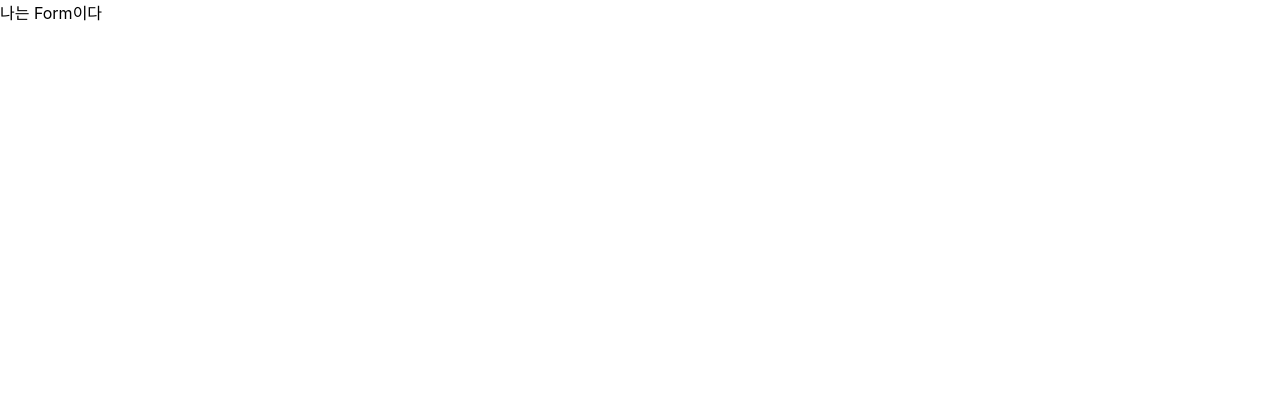
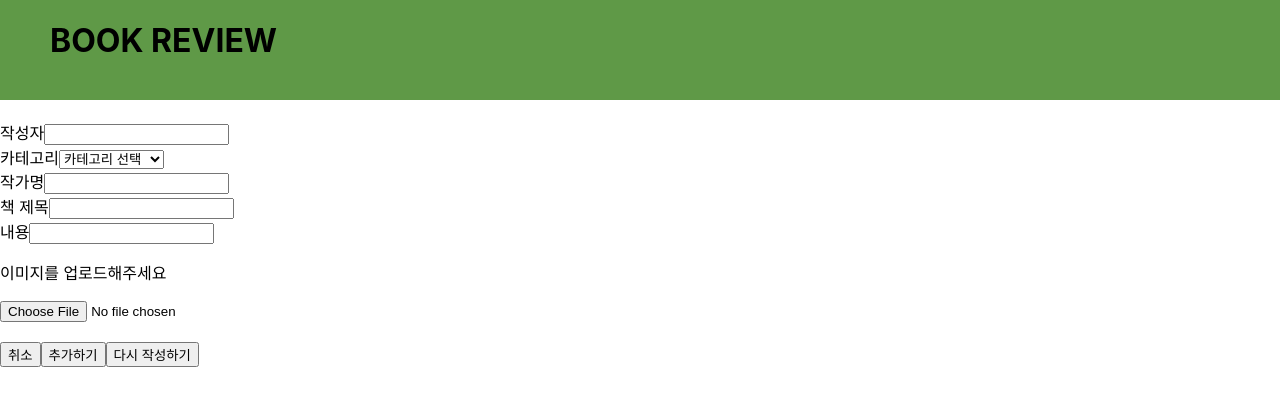
Before and after one commit to sooo0y/Book_Review, a React (Create React App) app: page /form in a window 1280 px wide. Shown: the top 406 px of the page. Built offline with nearby package versions, Linux system fonts and the light colour scheme.

Commit message:
헤더 고정, 모듈 세분화,  Form과 Post 반영, 리스트에 스테이트 추가 기능 완료

```diff
--- a/src/components/Form.jsx
+++ b/src/components/Form.jsx
@@ -1,10 +1,136 @@
 import React from "react";
-import styled from "styled-components";
+// import styled from "styled-components";
+import { useNavigate } from "react-router-dom";
+import { useDispatch } from "react-redux";
+import { useState } from "react";
+import { addPost } from "../redux/modules/form";
 
+let number = 4;
 const Form = () => {
+  const navigate = useNavigate();
+  const dispatch = useDispatch();
 
-  return <div>나는 Form이다</div>
+  const initialState = {
+    id: 0,
+    username: "",
+    // category:"",
+    title: "",
+    writer: "",
+    body: "",
+  };
 
+  const [post, setPost] = useState(initialState);
+
+  const onChangeHandler = (event) => {
+    const { name, value } = event.target;
+    setPost({...post, [name]: value, id: number});
+  };
+
+  const onSubmitHandler = (event) => {
+    event.preventDefault();
+    dispatch(addPost({...post, id: number}));
+    setPost(initialState);
+    number++;
+    navigate('/')
+  };
+
+  const [imageSrc, setImageSrc] = useState('');
+
+  const imageUpload = (fileBlob) => {
+
+    const reader = new FileReader();
+    reader.readAsDataURL(fileBlob);
+
+    return new Promise((resolve) => {
+      reader.onload = () => {
+        setImageSrc(reader.result);
+        resolve();
+      };
+    });
+  };
+
+
+  return (
+    <form onSubmit={onSubmitHandler}>
+      <div>
+        <div>
+          <label>작성자</label>
+          <input
+          type="text"
+          name="username"
+          value={post.username}
+          onChange={onChangeHandler}
+          />
+        </div>
+        <div>
+          <label>카테고리</label>
+          <select name="category">
+            <option value="">카테고리 선택</option>
+            <option value="소설•시•에세이">소설•시•에세이</option>
+            <option value="자기계발">자기계발</option>
+            <option value="인문학•역사">인문학•역사</option>
+            <option value="경제•경영">경제•경영</option>
+            <option value="자연과학">자연과학</option>
+            <option value="철학•예술•종교">철학•예술•종교</option>
+            <option value="기타">기타</option>
+          </select>
+        </div>
+        <div>
+          <label>작가명</label>
+          <input
+          type="text"
+          name="writer"
+          value={post.writer}
+          onChange={onChangeHandler}
+          />
+        </div>
+        <div>
+          <label>책 제목</label>
+          <input
+          type="text"
+          name="title"
+          value={post.title}
+          onChange={onChangeHandler}
+          />
+        </div>
+        <div>
+          <label>내용</label>
+          <input
+          type="text"
+          name="body"
+          value={post.body}
+          onChange={onChangeHandler}
+          />
+        </div>
+        <div>
+          </div>
+            <p>이미지를 업로드해주세요</p>
+            <input type="file" accept="image/*" onChange={(e) => {
+        imageUpload(e.target.files[0]); }}/>
+            <div className="preview">
+                    {imageSrc && <img src={imageSrc} alt="preview-img" width="200px" height="250px" />}
+            </div>
+          <div>
+            <br></br>
+          <div>
+            <button onClick={() => { navigate('/') }}>취소</button>
+            <button>추가하기</button>
+            <button onClick={() => setPost(initialState) }>다시 작성하기</button>
+          </div>
+        </div>
+      </div>
+    </form>
+  );
 };
-
+// const StContainerForm = styled.div`
+//   background-color: whitesmoke;
+//   width: 100%;
+//   max-width: 1200px;
+//   min-width: 800px;
+//   height: 800px;
+// `;
+// const StButtonForm = styled.button`
+//   border: 1px solid ${({ borderColor }) => borderColor};
+//   cursor: pointer;
+// `;
 export default Form;
--- a/src/components/Header.jsx
+++ b/src/components/Header.jsx
@@ -8,12 +8,7 @@ const Header = () => {
 
   return (
   <StHeader>
-  <h1>BOOK REVIEW</h1>
-  <button
-    onClick={() => {
-      navigate("/form");
-    }}
-    > 추가하기 </button>
+  <h1 onClick = {() => {navigate("/")}}>BOOK REVIEW</h1>
   </StHeader>
   );
 };
@@ -24,7 +19,10 @@ const StHeader = styled.div`
   position: fixed;
   top: 0;
   left: 0;
-  height: 150px;
+  height: 100px;
   width: 100%;
-  background-color: red;
+  padding: 0 50px;
+
+  background-color: #5f9947;
+
 `;
--- a/src/components/List.jsx
+++ b/src/components/List.jsx
@@ -1,34 +1,52 @@
 import React from "react";
 import styled from "styled-components";
+import { useNavigate } from "react-router-dom";
+import { useSelector } from "react-redux";
 
 const List = () => {
+  const navigate = useNavigate();
+  const data = useSelector((state) => state.form);
 
   return (
     <StList>
+      <ListTop>
+        <Category>
+          <b>전체보기</b>
+          <span> 소설·시·에세이</span>
+          <span> 자기계발</span>
+          <span> 인문학·역사</span>
+          <span> 경제·경영</span>
+          <span> 자연과학</span>
+          <span> 철학·예술·종교</span>
+          <span> 기타</span>
+        </Category>
+        <button
+          onClick={() => {
+            navigate("/form");
+          }}
+        >
+          추가하기
+        </button>
+      </ListTop>
+
       <Content>
-
-        <Card>
-          {/* <img url=''art="My Image"/> */}
-          <ImageBox>Image</ImageBox>
-          <p> 책 제목 </p>
-          <p> 작성자 </p>
-        </Card>
-
-        <Card>
-          {/* <img url=''art="My Image"/> */}
-          <ImageBox>Image</ImageBox>
-          <p> 책 제목 </p>
-          <p> 작성자 </p>
-        </Card>
-
-        <Card>
-          {/* <img url=''art="My Image"/> */}
-          <ImageBox>Image</ImageBox>
-          <p> 책 제목 </p>
-          <p> 작성자 </p>
-        </Card>
-
-
+        {data.map((form) => {
+          return (
+            <Card
+              key={form.id}
+              onClick={() => {
+                navigate("/Detail");
+                // navigate(`/detail/${form.id}`) 나중에 이렇게 변경
+              }}
+            >
+              <p> {form.category} </p>
+              <Image src={form.image} />
+                <h2> {form.title} </h2>
+                <h4> {form.writer} </h4>
+                <b> {form.username} </b>
+            </Card>
+          );
+        })}
       </Content>
     </StList>
   );
@@ -37,29 +55,55 @@ const List = () => {
 export default List;
 
 const StList = styled.div`
-  padding-top: 150px;
-  :button {
-    align-items: right;
+  margin: auto 50px;
+  padding-top: 250px;
+  padding-bottom: 50px;
+`;
+
+const ListTop = styled.div`
+  position: fixed;
+  top: 100px;
+  height: 100px;
+  width: 100%;
+  line-height: 100px;
+
+  & button {
+    position: absolute;
+    top: 40px;
+    right: 50px;
+    margin-right: 100px;
+    float: right;
+    cursor: pointer;
+  }
+
+  background-color: white;
+`;
+
+const Category = styled.div`
+  text-align: center;
+  & span {
+    margin: 0 15px;
+    cursor: pointer;
   }
 `;
 
 const Content = styled.div`
-  /* display: flex; */
+  display: flex;
+  flex-wrap: wrap;
+  gap: 50px 100px;
+  margin-left: 100px;
 `;
 
 const Card = styled.div`
   border: 1px solid black;
   border-radius: 15px;
-  padding: 30px;
-  margin: 10px;
-  width: 200px;
-  height: 250px;
+  width: 350px;
+  height: 400px;
+  text-align: center;
+  cursor: pointer;
+  /* background-color: ; */
 `;
 
-const ImageBox = styled.div`
-  text-align: center;
-  margin: auto;
-  border: 1px solid black;
-  width: 150px;
-  height: 150px;
+const Image = styled.img`
+  height: 200px;
 `;
--- a/src/components/Post.jsx
+++ b/src/components/Post.jsx
@@ -3,7 +3,52 @@ import styled from "styled-components";
 
 const Post = () => {
 
-  return <StPost>나는 post</StPost>
+  return <StPost>
+
+    <div>
+      홈으로 이동 링크
+    </div>
+
+
+    <StContainer>
+
+    이곳은 내용이 보여지는 구역
+
+    <ConDirect>
+    <ConLabel>책 제목</ConLabel>
+    <div>미라클모닝</div>
+    </ConDirect>
+
+    <ConDirect>
+    <ConLabel>작성자</ConLabel>
+    <div> 가을은 독서의 계절</div>
+
+    </ConDirect>
+
+    <ConDirect>
+    <ConLabel>내용</ConLabel>
+
+    <div>저는 아침에 못 일어나겠어요저는 아침에 못 일어나겠어요저는 아침에 못 일어나겠어요저는 아침에 못 일어나겠어요저는 아침에 못 일어나겠어요저는 아침에 못 일어나겠어요저는 아침에 못 일어나겠어요저는 아침에 못 일어나겠어요저는 아침에 못 일어나겠어요저는 아침에 못 일어나겠어요저는 아침에 못 일어나겠어요저는 아침에 못 일어나겠어요저는 아침에 못 일어나겠어요저는 아침에 못 일어나겠어요저는 아침에 못 일어나겠어요저는 아침에 못 일어나겠어요저는 아침에 못 일어나겠어요저는 아침에 못 일어나겠어요저는 아침에 못 일어나겠어요저는 아침에 못 일어나겠어요저는 아침에 못 일어나겠어요저는 아침에 못 일어나겠어요저는 아침에 못 일어나겠어요저는 아침에 못 일어나겠어요저는 아침에 못 일어나겠어요저는 아침에 못 일어나겠어요저는 아침에 못 일어나겠어요</div>
+
+    </ConDirect>
+
+    <ConDirect>
+
+      <ConLabel>이미지</ConLabel>
+      <div>사진들어갈 곳</div>
+
+      </ConDirect>
+
+    <ConBtn>
+    <button>수정</button>
+    <button>삭제</button>
+    </ConBtn>
+
+
+    </StContainer>
+
+
+  </StPost>
 
 
 };
@@ -12,5 +57,33 @@ export default Post;
 
 const StPost = styled.div`
   width: 50%;
+`;
 
+const StContainer = styled.div`
+  border: 1px solid #ddd;
+  height: 900px;
+  display: flex;
+  flex-flow: column wrap;
+  justify-content: space-between;
+  align-items: flex-start;
+  padding: 0 20px;
+  margin-bottom: 24px;
 `;
+
+const ConDirect = styled.div`
+  flex-direction: column;
+  display: flex;
+  padding: 0 0 0 20px ;
+`;
+
+const ConLabel= styled.label`
+  padding: 30px 0 30px 0;
+  font-size: 20px;
+  font-weight: bold;
+`;
+
+const ConBtn= styled.div`
+  flex-direction: row;
+  align-self: flex-end;
+  margin-bottom: 20px;
+ `;
--- a/src/pages/AddForm.jsx
+++ b/src/pages/AddForm.jsx
@@ -1,11 +1,19 @@
 import React from "react";
 import styled from "styled-components";
 import Form from "../components/Form";
+import Header from "../components/Header";
 
 const AddForm = () => {
-
-  return <Form/>
-
+  return (
+    <StAddForm>
+      <Header />
+      <Form />
+    </StAddForm>
+  );
 };
 
 export default AddForm;
+
+const StAddForm = styled.div`
+  padding-top: 120px;
+`;
--- /dev/null
+++ b/src/redux/modules/comment.js
@@ -0,0 +1,24 @@
+import { createSlice } from "@reduxjs/toolkit";
+
+// 초기값
+const initialState = [
+  {
+    id: 1,
+    body: "어? 저도 이거 봤어요. 재밌더라구요.",
+  }
+];
+
+
+
+export const commentSlice = createSlice({
+  name : "comment",
+  initialState,
+  reducers: { // Reducer 안에 만든 함수 자체가 리듀서 로직이자, Action creator
+
+
+  }
+});
+
+
+export const { 리듀서로직 } = commentSlice.actions;
+export default commentSlice.reducer;
--- /dev/null
+++ b/src/redux/modules/form.js
@@ -0,0 +1,53 @@
+import { createSlice } from "@reduxjs/toolkit";
+
+// 초기값
+const initialState = [
+  {
+    id:1,
+    username: "윤채원",
+    category: "인문학·역사",
+    title: "조선 왕조 실록",
+    writer: "오세경",
+    body: "태정태세문단세",
+    image: "https://encrypted-tbn0.gstatic.com/images?q=tbn:ANd9GcRDsNRN1Majiu52dwjeF5Qqx3uENlgjQoJopw&usqp=CAU",
+  },
+  {
+    id:2,
+    username: "김소연",
+    category: "소설·시·에세이",
+    title: "나의 라임 오렌지나무",
+    writer: "윤사랑",
+    body: "제제~!",
+    image: "https://interactive-examples.mdn.mozilla.net/media/cc0-images/grapefruit-slice-332-332.jpg",
+  },
+  {
+    id:3,
+    username: "정창우",
+    category: "자기계발",
+    title: "성공하는 사람들의 7가지 습관",
+    writer: "윤사랑",
+    body: "성공합시다~!",
+    image: "https://image.aladin.co.kr/product/43/50/cover500/8934913258_2.jpg",
+  },
+
+
+];
+
+export const formSlice = createSlice({
+  name : "form",
+  initialState,
+  reducers: { // Reducer 안에 만든 함수 자체가 리듀서 로직이자, Action creator
+
+    addPost(state, action) {
+      const newPost = [...state, action.payload];
+      return newPost
+    }
+
+
+
+  }
+});
+
+
+export const { addPost } = formSlice.actions;
+export default formSlice.reducer;
--- a/src/redux/modules/reviews.js
+++ /dev/null
@@ -1,24 +0,0 @@
-// Action value
-
-
-
-// Action Creator
-
-
-
-// 초기값
-const initialState = [
-
-
-];
-
-
-// Reducer
-const reviews = () => {
-
-
-};
-
-
-// export
-export default reviews;
```
Also changed, not shown: src/pages/Detail.jsx (+11 -4 lines), src/redux/config/configStore.js (+8 -6 lines).
